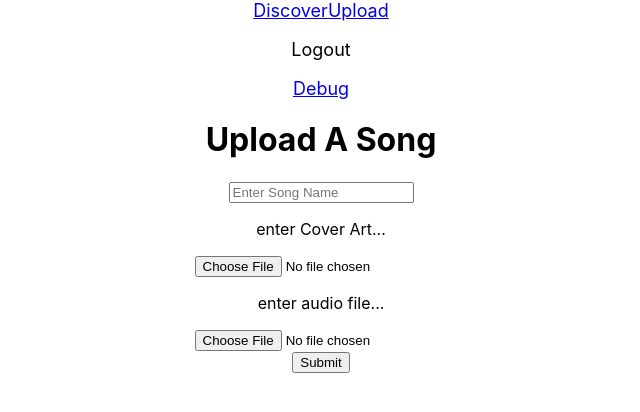
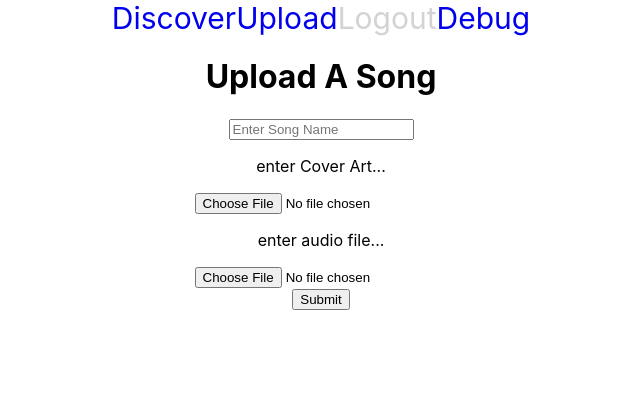
Before and after one commit to Jbillaba/CloudSound, a React (Create React App) app in the folder cloudsound/: page /upload in a window 1280 px wide. Shown: the top 412 px of the page, without its empty margins (319-959 px from the left). Built offline with nearby package versions, Linux system fonts and the light colour scheme; sample sign-in values are in the browser's storage.

Commit message:
cant really stringify mulit part form data

```diff
--- a/cloudsound/src/App.css
+++ b/cloudsound/src/App.css
@@ -18,10 +18,18 @@
     transform: rotate(359deg);
   }
 }
+a{
+  text-decoration: none;
+}
+a:visited{
+  text-decoration: none;
+  color: lightgray;
+}
 .nav-bar{
+  color: lightgray;
+  font-size: 30px;
   margin: 0;
-  padding: 0;
-  font-size: large;
+  display: inline;
 }
 .discover-grid {
   display: flex;
--- a/cloudsound/src/Components/Discover.jsx
+++ b/cloudsound/src/Components/Discover.jsx
@@ -67,8 +67,8 @@ export default function Discover ( props ) {
                 {
                     playlists.map((playlist) => (
                         <div onClick={ () => showPlaylist(playlist.id)} className="song-card" key={playlist.id}>
+                            <h2>{playlist.name}</h2>
                             <img className="song-img" src={playlist.image} alt="playlist" />
-                            <h2>{playlist.name}</h2>
                         </div>
                     ))
                 }
--- a/cloudsound/src/Components/Upload.js
+++ b/cloudsound/src/Components/Upload.js
@@ -1,12 +1,9 @@
-import jwtDecode from "jwt-decode"
-import { useState } from "react"
+
 import { useContext } from "react"
 import AuthContext from "../context/AuthContext"
 
 export default function Upload () {
-let {uploadSong, authtokens } = useContext(AuthContext)
-
-
+let {uploadSong } = useContext(AuthContext)
     return (
         <div>
             <h1>Upload A Song</h1>
@@ -17,7 +14,7 @@ let {uploadSong, authtokens } = useContext(AuthContext)
                         <p> enter audio file... </p>
                         <input type='file' name='audio_file' accept='audio/*'/>
                         <br />
-                        <input id="submit-button" type="submit"/>
+                        <input  type="submit"/>
                 </form>
         </div>
     )
--- a/cloudsound/src/Components/navbar.jsx
+++ b/cloudsound/src/Components/navbar.jsx
@@ -5,17 +5,17 @@ import AuthContext from "../context/AuthContext"
 export default function NavBar () {
     let {user, logoutUser} = useContext(AuthContext)
     return (
-       <ul className="nav-bar">
+       <div className="nav-bar">
         <Link to='/discover'>Discover</Link>
         <Link to='/upload'>Upload</Link>
 
         {user ? (
-            <p onClick={logoutUser}>Logout</p>
+            <p className="nav-bar" onClick={logoutUser}>Logout</p>
         ): (
             <Link to='/login'>Login</Link>
         )}
 
         <Link to='/'>Debug</Link>
-       </ul>
+       </div>
     )
 }
--- a/cloudsound/src/context/AuthContext.js
+++ b/cloudsound/src/context/AuthContext.js
@@ -104,7 +104,6 @@ export const AuthProvider = ({children}) => {
     }
     const csrftoken = getCookie('csrftoken');
 
-
     let uploadSong = async (e) => {
         e.preventDefault()
         let response = await fetch('http://localhost:8000/songs/', {
@@ -121,10 +120,8 @@ export const AuthProvider = ({children}) => {
 
             })
         })
-        let data = await response.json()
         if(response.status === 200){
             alert("song uploaded!")
-            return data
         } else {
             console.log(response)
             alert("something went wrong!")
```
